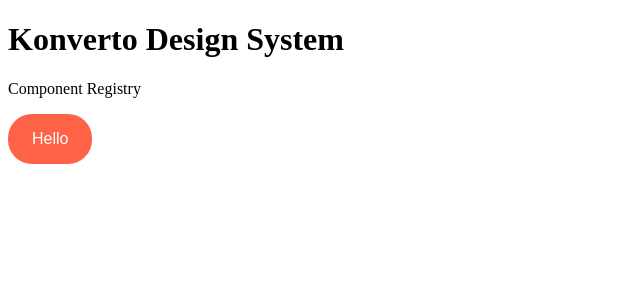
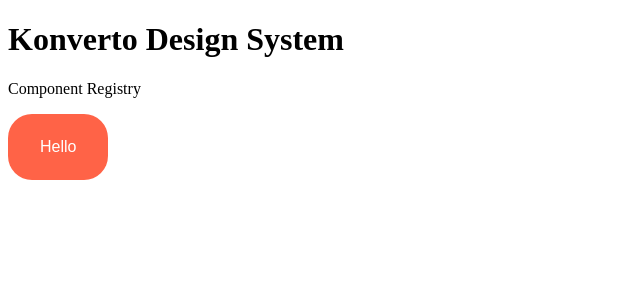
Before and after one commit to mountfx/component-registry-test, a Vue app: page / in a window 1280 px wide. Shown: the top 300 px of the page, without its empty margins (0-640 px from the left). Built offline with nearby package versions, Linux system fonts and the light colour scheme.

Commit message:
updated button component

```diff
--- a/registry/konverto/button/Button.vue
+++ b/registry/konverto/button/Button.vue
@@ -6,7 +6,7 @@
 button {
   background-color: tomato;
   border-radius: 24px;
-  padding: 16px 24px;
+  padding: 24px 32px;
   outline: none;
   border: unset;
   font-size: 16px;
```
